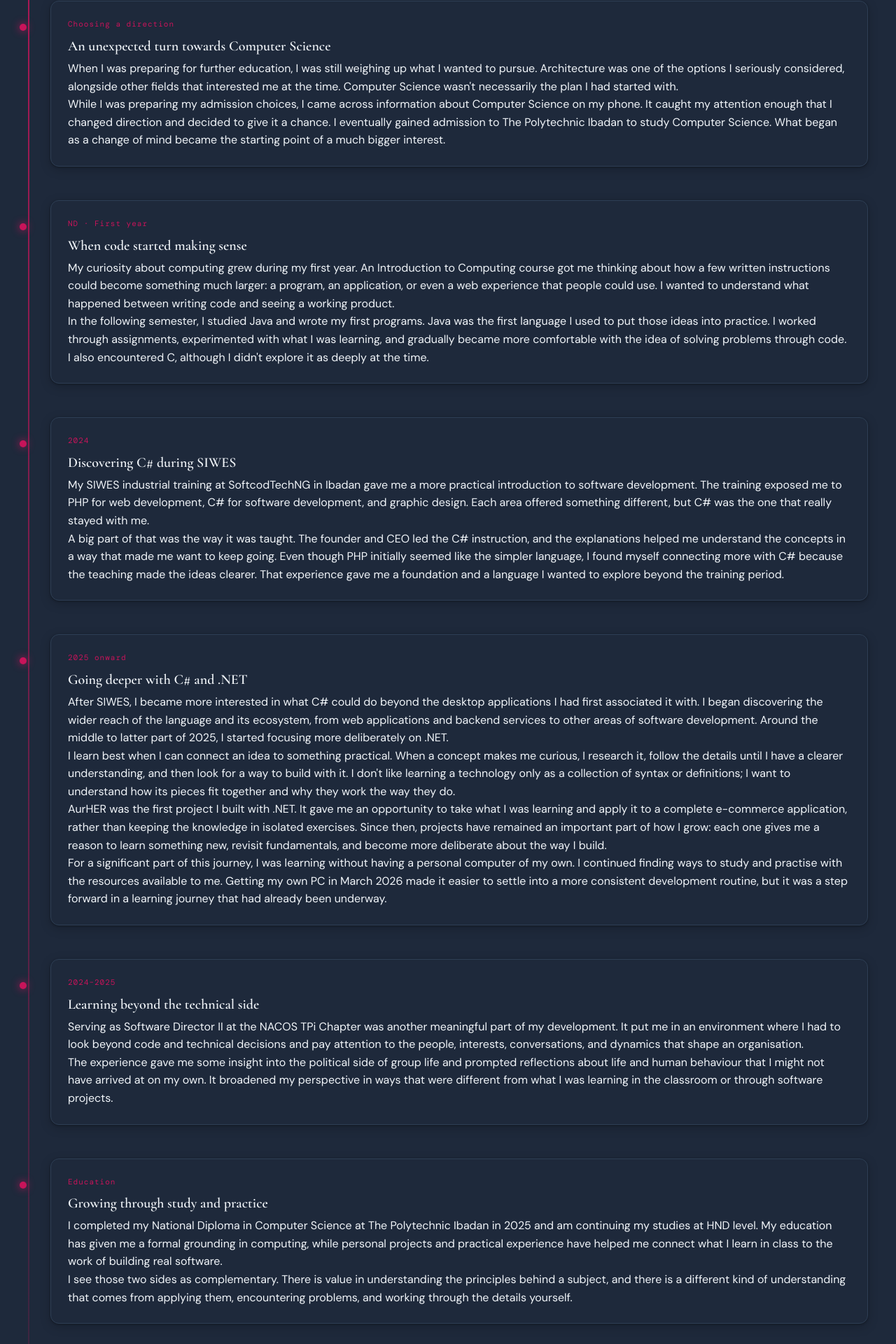
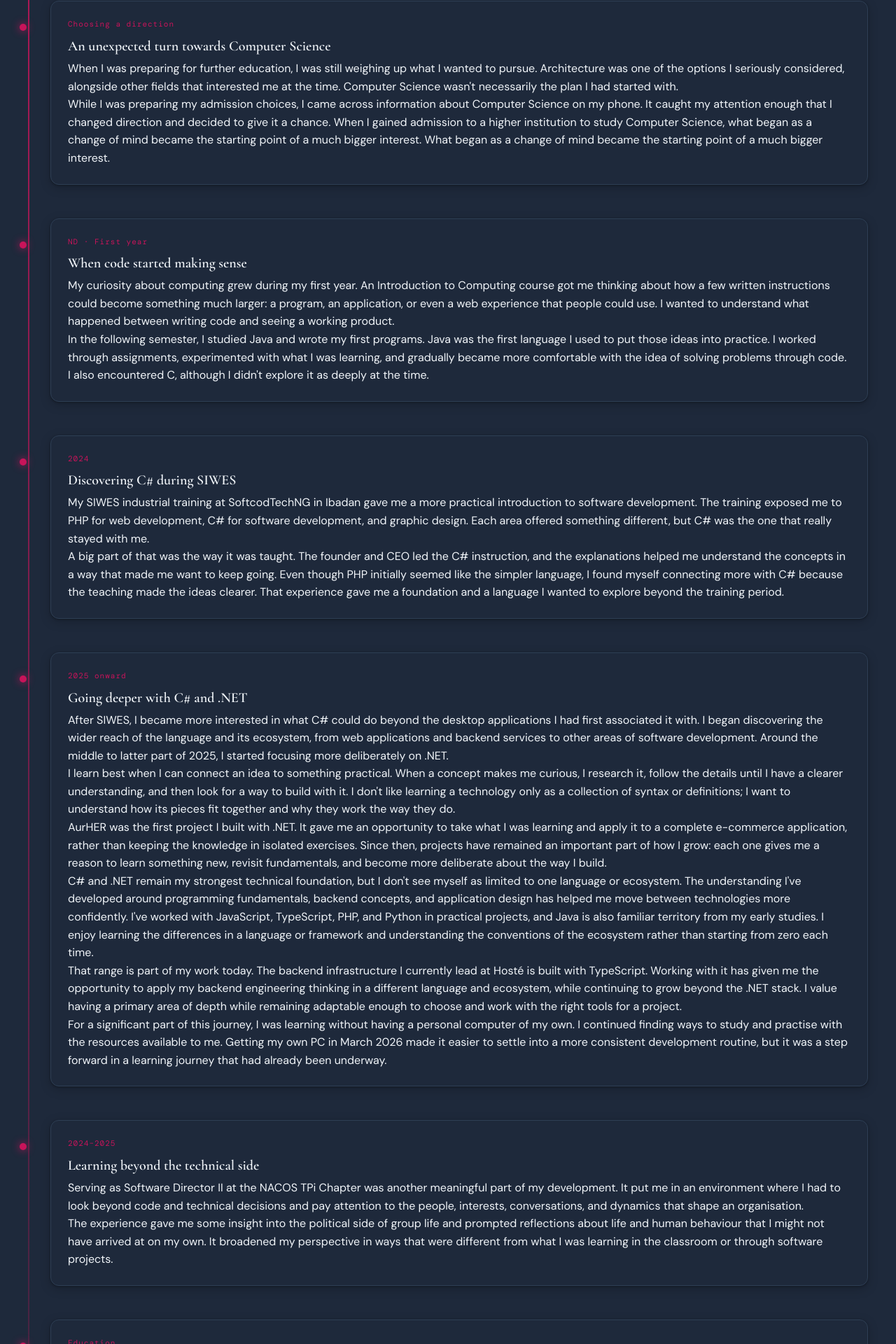
Before and after one commit to khaleed-x/Portfolio, a React (Vite) app: page /about in a window 1280 px wide. Shown: the part 2940-4860 px from the top of the page at 70% size. Built offline with nearby package versions, Linux system fonts and the light colour scheme; no server answers; a web font is replaced by a local one.

Commit message:
Refine About page education and technology story

```diff
--- a/src/content/about.ts
+++ b/src/content/about.ts
@@ -35,7 +35,7 @@ export const story: StoryChapter[] = [
     title: "An unexpected turn towards Computer Science",
     text: [
       "When I was preparing for further education, I was still weighing up what I wanted to pursue. Architecture was one of the options I seriously considered, alongside other fields that interested me at the time. Computer Science wasn't necessarily the plan I had started with.",
-      "While I was preparing my admission choices, I came across information about Computer Science on my phone. It caught my attention enough that I changed direction and decided to give it a chance. I eventually gained admission to The Polytechnic Ibadan to study Computer Science. What began as a change of mind became the starting point of a much bigger interest.",
+      "While I was preparing my admission choices, I came across information about Computer Science on my phone. It caught my attention enough that I changed direction and decided to give it a chance. When I gained admission to a higher institution to study Computer Science, what began as a change of mind became the starting point of a much bigger interest. What began as a change of mind became the starting point of a much bigger interest.",
     ],
   },
   {
@@ -61,6 +61,8 @@ export const story: StoryChapter[] = [
       "After SIWES, I became more interested in what C# could do beyond the desktop applications I had first associated it with. I began discovering the wider reach of the language and its ecosystem, from web applications and backend services to other areas of software development. Around the middle to latter part of 2025, I started focusing more deliberately on .NET.",
       "I learn best when I can connect an idea to something practical. When a concept makes me curious, I research it, follow the details until I have a clearer understanding, and then look for a way to build with it. I don't like learning a technology only as a collection of syntax or definitions; I want to understand how its pieces fit together and why they work the way they do.",
       "AurHER was the first project I built with .NET. It gave me an opportunity to take what I was learning and apply it to a complete e-commerce application, rather than keeping the knowledge in isolated exercises. Since then, projects have remained an important part of how I grow: each one gives me a reason to learn something new, revisit fundamentals, and become more deliberate about the way I build.",
+      "C# and .NET remain my strongest technical foundation, but I don't see myself as limited to one language or ecosystem. The understanding I've developed around programming fundamentals, backend concepts, and application design has helped me move between technologies more confidently. I've worked with JavaScript, TypeScript, PHP, and Python in practical projects, and Java is also familiar territory from my early studies. I enjoy learning the differences in a language or framework and understanding the conventions of the ecosystem rather than starting from zero each time.",
+      "That range is part of my work today. The backend infrastructure I currently lead at Hosté is built with TypeScript. Working with it has given me the opportunity to apply my backend engineering thinking in a different language and ecosystem, while continuing to grow beyond the .NET stack. I value having a primary area of depth while remaining adaptable enough to choose and work with the right tools for a project.",
       "For a significant part of this journey, I was learning without having a personal computer of my own. I continued finding ways to study and practise with the resources available to me. Getting my own PC in March 2026 made it easier to settle into a more consistent development routine, but it was a step forward in a learning journey that had already been underway.",
     ],
   },
@@ -76,8 +78,8 @@ export const story: StoryChapter[] = [
     period: "Education",
     title: "Growing through study and practice",
     text: [
-      "I completed my National Diploma in Computer Science at The Polytechnic Ibadan in 2025 and am continuing my studies at HND level. My education has given me a formal grounding in computing, while personal projects and practical experience have helped me connect what I learn in class to the work of building real software.",
-      "I see those two sides as complementary. There is value in understanding the principles behind a subject, and there is a different kind of understanding that comes from applying them, encountering problems, and working through the details yourself.",
+      "I completed my National Diploma in Computer Science in 2025 and am continuing my studies at HND level. My education has given me a formal grounding in computing, while personal projects and practical experience have helped me connect what I learn in class to the work of building real software.",
+      "I see formal education and practical experience as complementary. There is value in understanding the principles behind a subject, and there is a different kind of understanding that comes from applying them, encountering problems, and working through the details yourself. My academic ambitions also extend beyond my current qualification: in the long term, I hope to continue through postgraduate study and earn a PhD.",
     ],
   },
   {
```
